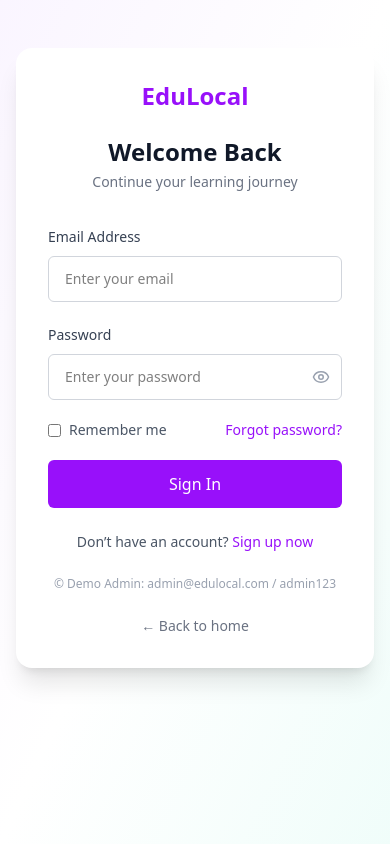
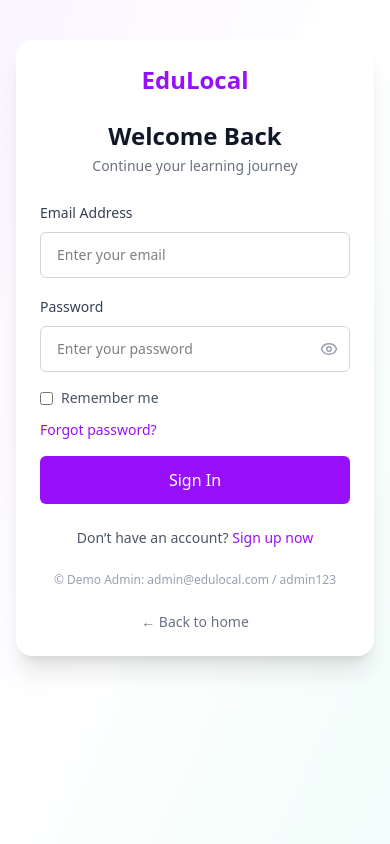
Before and after one commit to Dipika1226/edulocal-ai-learning-platform, a React app in the folder frontend/: page /login in a window 390 px wide. Built offline with nearby package versions, Linux system fonts and the light colour scheme; the HTML template or start-up script is replaced by a standard one.

Commit message:
made login page responsive

```diff
--- a/frontend/src/pages/auth/Login.jsx
+++ b/frontend/src/pages/auth/Login.jsx
@@ -40,8 +40,8 @@ export default function Login() {
   };
 
   return (
-    <div className="min-h-screen flex items-start justify-center bg-gradient-to-br from-purple-50 via-white to-teal-50 px-4 pt-12 pb-8">
-      <div className="w-full max-w-md bg-white rounded-2xl shadow-xl p-8">
+    <div className="min-h-screen flex items-start justify-center bg-gradient-to-br from-purple-50 via-white to-teal-50 px-4 pt-10 pb-8 sm:pt-12">
+      <div className="w-full max-w-md bg-white rounded-2xl shadow-xl p-6 sm:p-8">
 
         {/* Logo */}
         <div className="text-center mb-6">
@@ -57,7 +57,7 @@ export default function Login() {
         </p>
 
         {/* Form */}
-        <form onSubmit={handleLogin} className="mt-8 space-y-5">
+        <form onSubmit={handleLogin} className="mt-6 sm:mt-8 space-y-4 sm:space-y-5">
 
           {/* Email */}
           <div>
@@ -99,7 +99,7 @@ export default function Login() {
           </div>
 
           {/* Remember / Forgot */}
-          <div className="flex items-center justify-between text-sm">
+          <div className="flex flex-col sm:flex-row sm:items-center sm:justify-between text-sm gap-3">
             <label className="flex items-center gap-2 text-gray-600">
               <input type="checkbox" className="rounded" />
               Remember me
```
